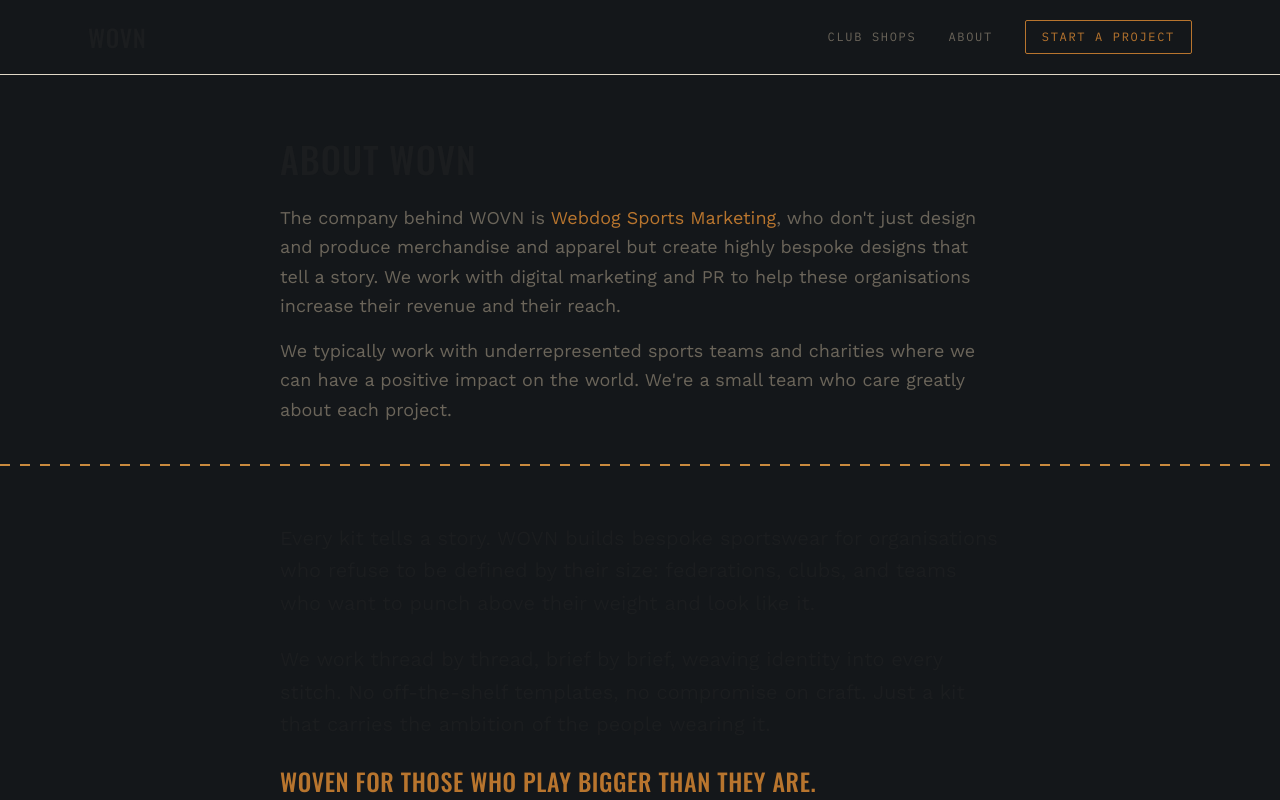
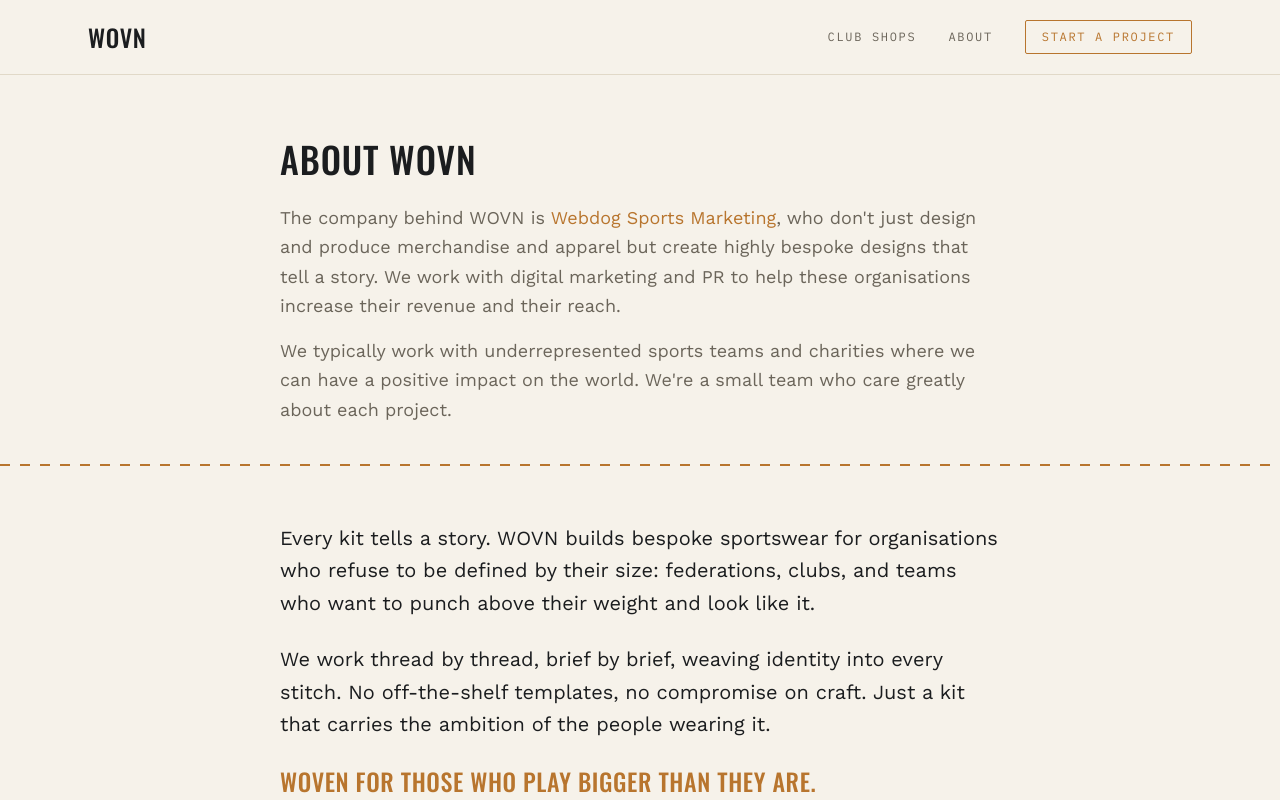
Before and after one commit to Webdog-Marketing/wovn, a Next.js app: page /about in a window 1280 px wide. Shown: the top 800 px of the page. Built offline with nearby package versions, Linux system fonts and the light colour scheme.

Commit message:
Update globals.css

```diff
--- a/app/globals.css
+++ b/app/globals.css
@@ -7,25 +7,25 @@
 }
 
 body {
-  background-color: #14171a;
-  color: #f2f0ea;
+  background-color: #f6f2ea;
+  color: #1b1d1f;
 }
 
 ::selection {
-  background-color: #c98a3e;
-  color: #14171a;
+  background-color: #b8752e;
+  color: #f6f2ea;
 }
 
 *:focus-visible {
-  outline: 2px solid #c98a3e;
+  outline: 2px solid #b8752e;
   outline-offset: 2px;
 }
 
 .stitch-line {
   background-image: repeating-linear-gradient(
     to right,
-    #c98a3e 0px,
-    #c98a3e 10px,
+    #b8752e 0px,
+    #b8752e 10px,
     transparent 10px,
     transparent 20px
   );
@@ -43,7 +43,7 @@
 }
 
 .thread-underline {
-  background-image: linear-gradient(#c98a3e, #c98a3e);
+  background-image: linear-gradient(#b8752e, #b8752e);
   background-repeat: no-repeat;
   background-position: 0 100%;
 }
```
